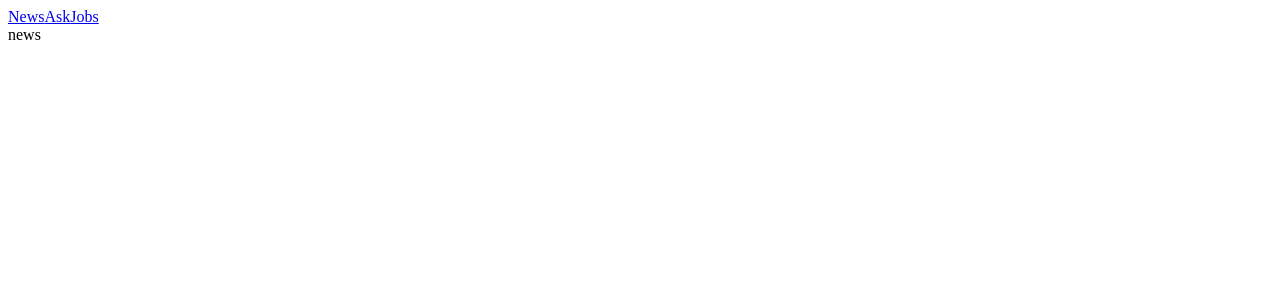
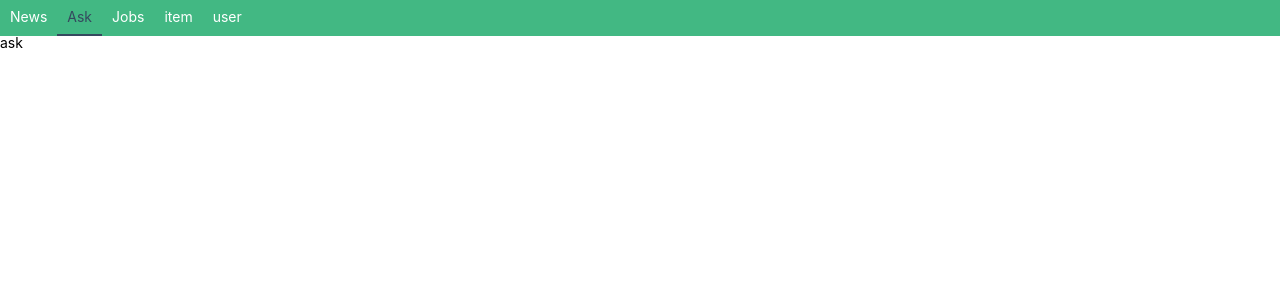
Before and after one commit to dngwoo/vue.js-advanced, a Vue app: page /ask in a window 1280 px wide. Before the commit this address led to /ask#/news. Shown: the top 300 px of the page. Built offline with nearby package versions, Linux system fonts and the light colour scheme.

Commit message:
라우터 폴더 작명 팁과 라우터 mode 안내

```diff
--- a/src/App.vue
+++ b/src/App.vue
@@ -15,4 +15,20 @@ export default {
 };
 </script>
 
-<style></style>
+<style>
+@import './assets/scss/reset.scss';
+
+* {
+    box-sizing: border-box;
+}
+
+body {
+    font-family: -apple-system, BlinkMacSystemFont, 'Segoe UI', Roboto, Oxygen, Ubuntu, Cantarell, 'Open Sans', 'Helvetica Neue', sans-serif;
+    font-size: 14px;
+}
+
+a {
+    text-decoration: none;
+    color: white;
+}
+</style>
--- /dev/null
+++ b/src/assets/scss/reset.scss
@@ -0,0 +1,129 @@
+/* http://meyerweb.com/eric/tools/css/reset/
+   v2.0 | 20110126
+   License: none (public domain)
+*/
+
+html,
+body,
+div,
+span,
+applet,
+object,
+iframe,
+h1,
+h2,
+h3,
+h4,
+h5,
+h6,
+p,
+blockquote,
+pre,
+a,
+abbr,
+acronym,
+address,
+big,
+cite,
+code,
+del,
+dfn,
+em,
+img,
+ins,
+kbd,
+q,
+s,
+samp,
+small,
+strike,
+strong,
+sub,
+sup,
+tt,
+var,
+b,
+u,
+i,
+center,
+dl,
+dt,
+dd,
+ol,
+ul,
+li,
+fieldset,
+form,
+label,
+legend,
+table,
+caption,
+tbody,
+tfoot,
+thead,
+tr,
+th,
+td,
+article,
+aside,
+canvas,
+details,
+embed,
+figure,
+figcaption,
+footer,
+header,
+hgroup,
+menu,
+nav,
+output,
+ruby,
+section,
+summary,
+time,
+mark,
+audio,
+video {
+    margin: 0;
+    padding: 0;
+    border: 0;
+    font-size: 100%;
+    font: inherit;
+    vertical-align: baseline;
+}
+/* HTML5 display-role reset for older browsers */
+article,
+aside,
+details,
+figcaption,
+figure,
+footer,
+header,
+hgroup,
+menu,
+nav,
+section {
+    display: block;
+}
+body {
+    line-height: 1;
+}
+ol,
+ul {
+    list-style: none;
+}
+blockquote,
+q {
+    quotes: none;
+}
+blockquote:before,
+blockquote:after,
+q:before,
+q:after {
+    content: '';
+    content: none;
+}
+table {
+    border-collapse: collapse;
+    border-spacing: 0;
+}
--- a/src/components/ToolBar.vue
+++ b/src/components/ToolBar.vue
@@ -1,8 +1,10 @@
 <template>
-    <div>
+    <div class="header">
         <router-link to="/news">News</router-link>
         <router-link to="/ask">Ask</router-link>
         <router-link to="/jobs">Jobs</router-link>
+        <router-link to="/item">item</router-link>
+        <router-link to="/user">user</router-link>
     </div>
 </template>
 
@@ -10,4 +12,19 @@
 export default {};
 </script>
 
-<style></style>
+<style scoped>
+.header {
+    background: #42b883;
+    display: flex;
+}
+
+.header a {
+    padding: 10px;
+}
+
+.header .router-link-exact-active {
+    color: #35495e;
+    border-bottom: 2px solid #35495e;
+    transition: color 0.3s ease-out;
+}
+</style>
--- a/src/main.js
+++ b/src/main.js
@@ -1,6 +1,6 @@
 import Vue from 'vue';
 import App from './App.vue';
-import { router } from './router/index';
+import { router } from './routes/index';
 
 Vue.config.productionTip = false;
 
```
Also changed, not shown: src/routes/index.js (renamed from src/router/index.js, +11 -0 lines), src/views/ItemView.vue (added), src/views/UserView.vue (added), 1 other file (tests, documents, lock files or other folders).
